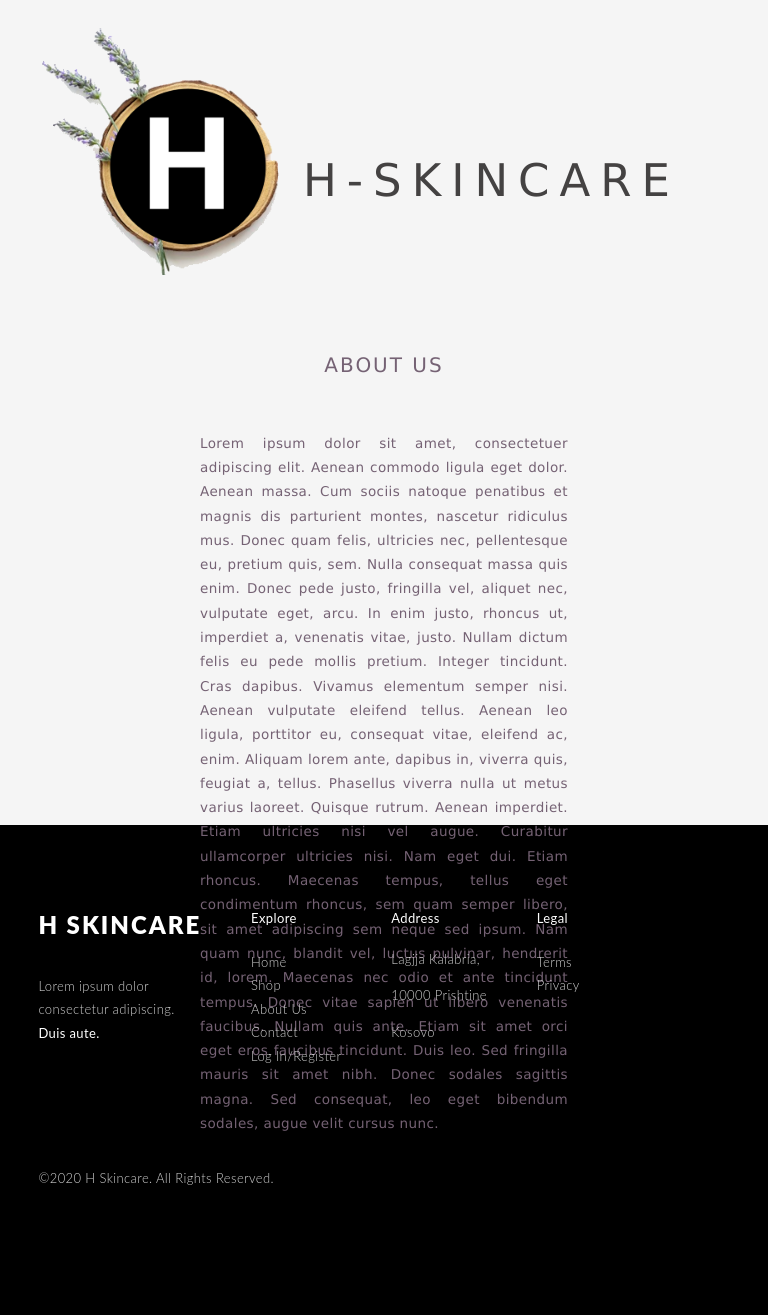
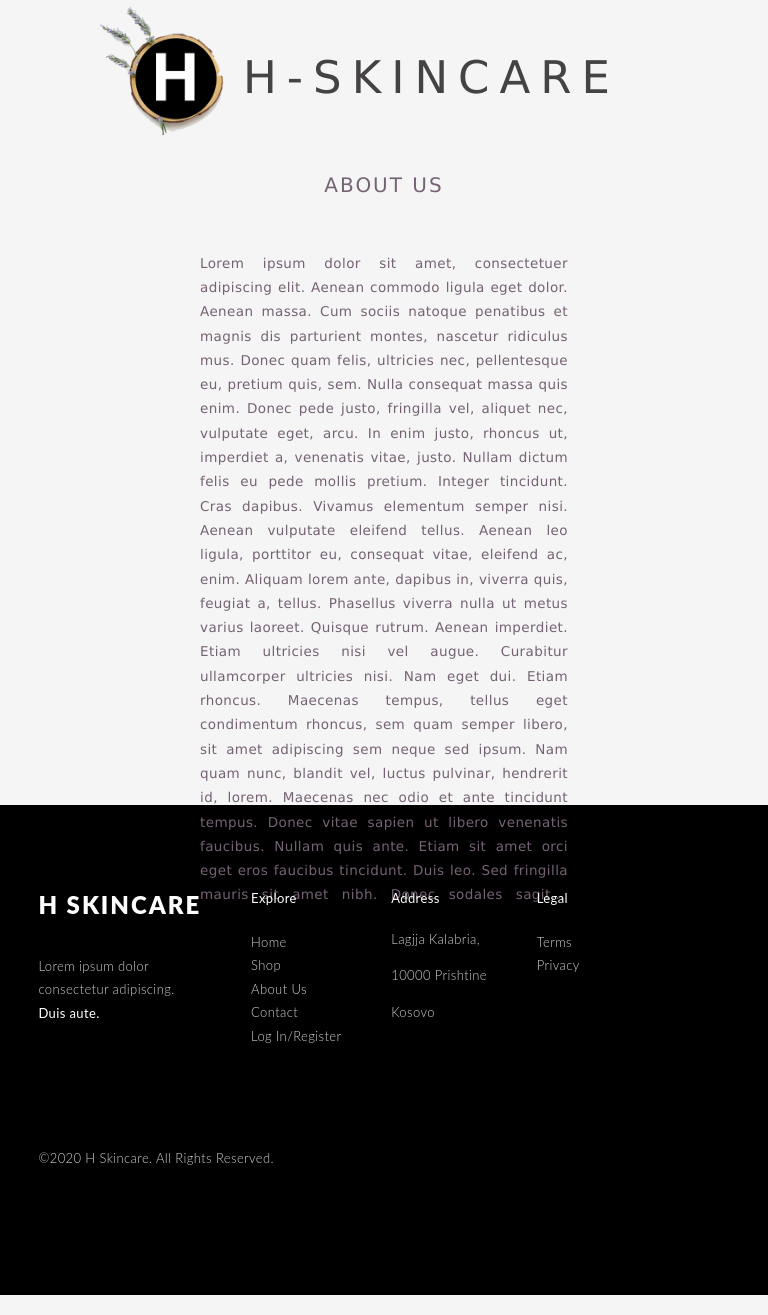
Before and after one commit to lidra-kamberi/web-project, a PHP site: page /about.php in a window 768 px wide. Shown: the part 55-1370 px from the top of the page. Run offline with PHP 8.4, Linux system fonts and the light colour scheme; data comes from the database, SQL or seed files in the repository.

Commit message:
added responsivity for iPad

```diff
--- a/css/about.css
+++ b/css/about.css
@@ -45,3 +45,42 @@ body {
     font-family: Verdana, Geneva, Tahoma, sans-serif;
     font-size: 13.5px;
 }
+
+/* Responsive */
+
+/* ----------- iPad ----------- */
+@media only screen
+  and (min-device-width: 768px)
+  and (max-device-width: 1024px) {
+
+    .logo-name {
+        margin-top: 60px;
+        align-items: center;
+    }
+
+    .logo-name>img {
+        width: 130px;
+        height: 130px;
+    }
+
+    .logo-name>h2 {
+        margin-top: 0;
+        margin-bottom: 0;
+    }
+
+    .about-container {
+        margin-top: 0;
+        margin-bottom: 0;
+    }
+
+    .about-container .txt {
+        display: -webkit-box;
+        -webkit-line-clamp: 27;
+        -webkit-box-orient: vertical;
+        overflow: hidden;
+        text-overflow: ellipsis;
+    }
+}
+/* ----------- iPad ----------- */
+
+/* Responsive */
--- a/css/log-reg.css
+++ b/css/log-reg.css
@@ -81,6 +81,4 @@ form {
     letter-spacing: 4px;
     font-family: Verdana, Geneva, Tahoma, sans-serif;
 }
-
-
 /* Login/Register-end */
--- a/css/main.css
+++ b/css/main.css
@@ -138,9 +138,12 @@ footer {
     border-bottom: 3px solid white;
 }
 
+.color-white {
+    color: white;
+}
+
 h1 {
     font-weight: 900;
-    color: white;
     font-size: 24px;
     letter-spacing: 2px;
     margin: 0;
@@ -211,6 +214,19 @@ a:hover {
     clear: both;
     display: block;
 }
+/* Footer-end */
 
+/* Responsive */
 
-/* Footer-end */
+/* ----------- iPad ----------- */
+@media only screen
+  and (min-device-width: 768px)
+  and (max-device-width: 1024px) {
+    .slider-content>img {
+        width: 770px;
+        height: 100%;
+    }
+}
+/* ----------- iPad ----------- */
+
+/* Responsive */
```
Also changed, not shown: css/contact.css (+30 -0 lines), css/shop.css (+22 -6 lines).
